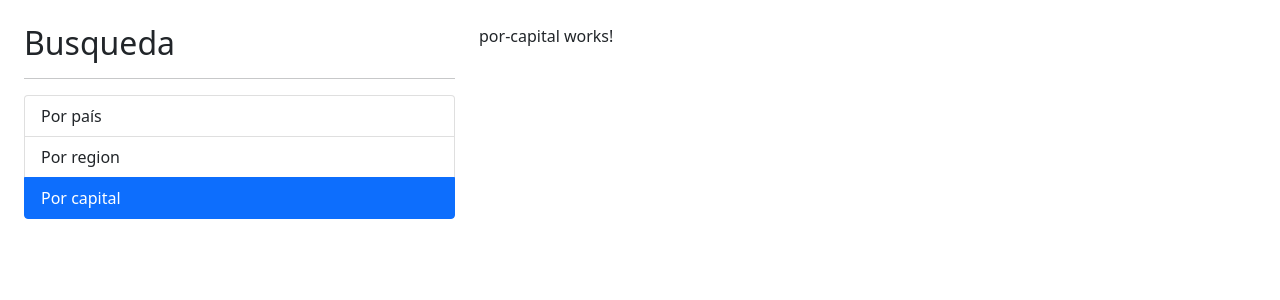
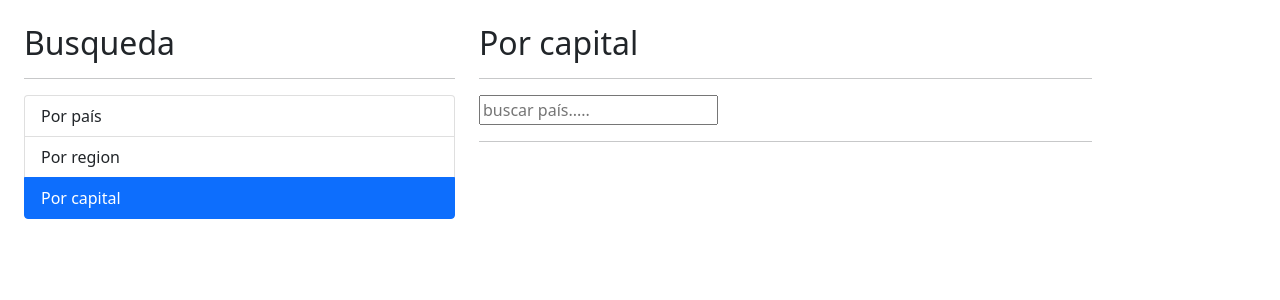
Before and after one commit to lnnsntg/app-paises, an Angular app: page /capital in a window 1280 px wide. Shown: the top 300 px of the page. Built offline with nearby package versions, Linux system fonts and the light colour scheme.

Commit message:
Video 110 deje funcion sugerencia()

```diff
--- a/src/app/app.module.ts
+++ b/src/app/app.module.ts
@@ -16,6 +16,7 @@ import { PaisModule } from './pais/pais.module';
     SharedModule,
     AppRoutingModule,
     HttpClientModule,
+
   ],
   providers: [],
   bootstrap: [AppComponent],
--- /dev/null
+++ b/src/app/pais/components/pais-input/pais-input.component.html
@@ -0,0 +1,9 @@
+<form autocomplete="off" (ngSubmit)="buscar()">
+    <input
+      type="text"
+      name="termino"
+      placeholder="buscar país....."
+      [(ngModel)]="termino"
+      (input)="teclaPresionada( $event )"
+    />
+  </form>
--- /dev/null
+++ b/src/app/pais/components/pais-input/pais-input.component.ts
@@ -0,0 +1,33 @@
+import { Component, EventEmitter, Output, OnInit } from '@angular/core';
+import { Subject } from 'rxjs';
+import { debounceTime } from 'rxjs/operators';
+
+@Component({
+  selector: 'app-pais-input',
+  templateUrl: './pais-input.component.html',
+  styles: [],
+})
+export class PaisInputComponent implements OnInit {
+
+  ngOnInit(): void {
+    this.debouncer.pipe(debounceTime(300)).subscribe((valor) => {
+      this.onDebounce.emit(valor);
+    });
+  }
+
+  @Output() onEnter: EventEmitter<string> = new EventEmitter();
+
+  @Output() onDebounce: EventEmitter<string> = new EventEmitter();
+
+  debouncer: Subject<string> = new Subject();
+
+  termino: string = '';
+
+  teclaPresionada(event: any) {
+    this.debouncer.next(this.termino);
+  }
+
+  buscar() {
+    this.onEnter.emit(this.termino);
+  }
+}
--- /dev/null
+++ b/src/app/pais/components/pais-tabla/pais-tabla.component.html
@@ -0,0 +1,22 @@
+<table  class="table table-hover">
+    <thead>
+      <tr>
+        <th>#</th>
+        <th>Bandera</th>
+        <th>Nombre</th>
+        <th>Población</th>
+        <th>más...</th>
+      </tr>
+    </thead>
+    <tbody>
+      <tr *ngFor="let pais of paises; let i = index">
+        <td> {{i+1}} </td>
+        <td>
+          <img class="small-flag" [src]="pais.flag" alt="imagen of flag">
+        </td>
+        <td>  {{pais.capital}}, {{pais.name}} </td>
+        <td> {{pais.population | number}} </td>
+        <td> <a [routerLink]="[ '/pais', pais.alpha2Code ]" routerLinkActive="active">Ver..</a> </td>
+      </tr>
+    </tbody>
+  </table>
--- /dev/null
+++ b/src/app/pais/components/pais-tabla/pais-tabla.component.ts
@@ -0,0 +1,17 @@
+import { Component, Input, OnInit } from '@angular/core';
+import { Country } from '../../interfaces/pais.interface';
+
+@Component({
+  selector: 'app-pais-tabla',
+  templateUrl: './pais-tabla.component.html',
+})
+
+
+export class PaisTablaComponent implements OnInit {
+  @Input() paises: Country;
+  constructor() { }
+
+  ngOnInit(): void {
+  }
+
+}
--- a/src/app/pais/pages/por-capital/por-capital.component.html
+++ b/src/app/pais/pages/por-capital/por-capital.component.html
@@ -1 +1,22 @@
-<p>por-capital works!</p>
+<h2>Por capital</h2>
+<hr />
+
+<div class="row">
+  <div class="col">
+<app-pais-input
+(onEnter)="buscar($event)"
+(onDebounce)="sugerencias($event)"
+>
+</app-pais-input>
+  </div>
+</div>
+<hr />
+<div *ngIf="hayError" class="alert alert-danger">
+  No se encontro el termino de busqueda "{{ termino }}"
+</div>
+
+<div *ngIf="paises.length > 0" class="row">
+  <div class="col">
+    <app-pais-tabla [paises]="paises"></app-pais-tabla>
+  </div>
+</div>
--- a/src/app/pais/pages/por-capital/por-capital.component.ts
+++ b/src/app/pais/pages/por-capital/por-capital.component.ts
@@ -1,4 +1,6 @@
-import { Component, OnInit } from '@angular/core';
+import { Component } from '@angular/core';
+import { Country } from '../../interfaces/pais.interface';
+import { PaisService } from '../../services/pais.service';
 
 @Component({
   selector: 'app-por-capital',
@@ -6,11 +8,31 @@ import { Component, OnInit } from '@angular/core';
   styles: [
   ]
 })
-export class PorCapitalComponent implements OnInit {
+export class PorCapitalComponent  {
+  termino: string = '';
+  hayError: boolean = false;
+  paises: Country[] = [];
 
-  constructor() { }
+  constructor(private paisService: PaisService) {}
 
-  ngOnInit(): void {
+  buscar(termino: string) {
+    this.hayError = false;
+    this.termino = termino;
+
+    this.paisService.buscarCapital(this.termino).subscribe(
+      (paises) => {
+        console.log(paises);
+        this.paises = paises;
+      },
+      (err) => {
+        this.hayError = true;
+        this.paises = [];
+      }
+    );
+  }
+
+  sugerencias(termino: string) {
+    this.hayError = false;
   }
 
 }
--- a/src/app/pais/pages/por-pais/por-pais.component.html
+++ b/src/app/pais/pages/por-pais/por-pais.component.html
@@ -3,45 +3,20 @@
 
 <div class="row">
   <div class="col">
-    <form autocomplete="off" (ngSubmit)="buscar()">
-      <input
-        type="text"
-        name="termino"
-        placeholder="buscar país....."
-        [(ngModel)]="termino"
-      />
-    </form>
+<app-pais-input
+(onEnter)="buscar($event)"
+(onDebounce)="sugerencias($event)"
+>
+</app-pais-input>
   </div>
 </div>
-
 <hr />
 <div *ngIf="hayError" class="alert alert-danger">
-  No se encontro el termino de busqueda "{{termino}}"
+  No se encontro el termino de busqueda "{{ termino }}"
 </div>
 
 <div *ngIf="paises.length > 0" class="row">
   <div class="col">
-    <table class="table table-hover">
-      <thead>
-        <tr>
-          <th>#</th>
-          <th>Bandera</th>
-          <th>Nombre</th>
-          <th>Población</th>
-          <th>más...</th>
-        </tr>
-      </thead>
-      <tbody>
-        <tr *ngFor="let pais of paises; let i = index">
-          <td> {{i+1}} </td>
-          <td>
-            <img class="small-flag" [src]="pais.flag" alt="imagen of flag">
-          </td>
-          <td> {{pais.name}} </td>
-          <td> {{pais.population | number}} </td>
-          <td> <a [routerLink]="[ '/pais', pais.alpha2Code ]" routerLinkActive="active">Ver..</a> </td>
-        </tr>
-      </tbody>
-    </table>
+    <app-pais-tabla [paises]="paises"></app-pais-tabla>
   </div>
 </div>
--- a/src/app/pais/pages/por-pais/por-pais.component.ts
+++ b/src/app/pais/pages/por-pais/por-pais.component.ts
@@ -10,24 +10,18 @@ import { Country } from '../../interfaces/pais.interface';
 export class PorPaisComponent {
   termino: string = '';
   hayError: boolean = false;
-  paises: Country[]= []
-
-
-
-
-
-
+  paises: Country[] = [];
 
   constructor(private paisService: PaisService) {}
 
-  buscar() {
+  buscar(termino: string) {
     this.hayError = false;
-    console.log(this.termino);
+    this.termino = termino;
+
     this.paisService.buscarPais(this.termino).subscribe(
       (paises) => {
         console.log(paises);
         this.paises = paises;
-
       },
       (err) => {
         this.hayError = true;
@@ -35,4 +29,8 @@ export class PorPaisComponent {
       }
     );
   }
+
+  sugerencias(termino: string) {
+    this.hayError = false;
+  }
 }
--- a/src/app/pais/services/pais.service.ts
+++ b/src/app/pais/services/pais.service.ts
@@ -17,4 +17,12 @@ export class PaisService {
 
     return this.http.get<Country[]>( url )
   }
+
+
+buscarCapital( termino: string ): Observable<Country[]>{
+
+    const url =`${ this.apiUrl }/capital/${ termino }`
+
+    return this.http.get<Country[]>( url )
+  }
 }
--- a/src/app/shared/shared.module.ts
+++ b/src/app/shared/shared.module.ts
@@ -15,6 +15,7 @@ import { RouterModule } from '@angular/router';
   imports: [
     CommonModule,
     RouterModule,
+
   ]
 })
 export class SharedModule { }
```
Also changed, not shown: src/app/pais/pais.module.ts (+7 -2 lines).
